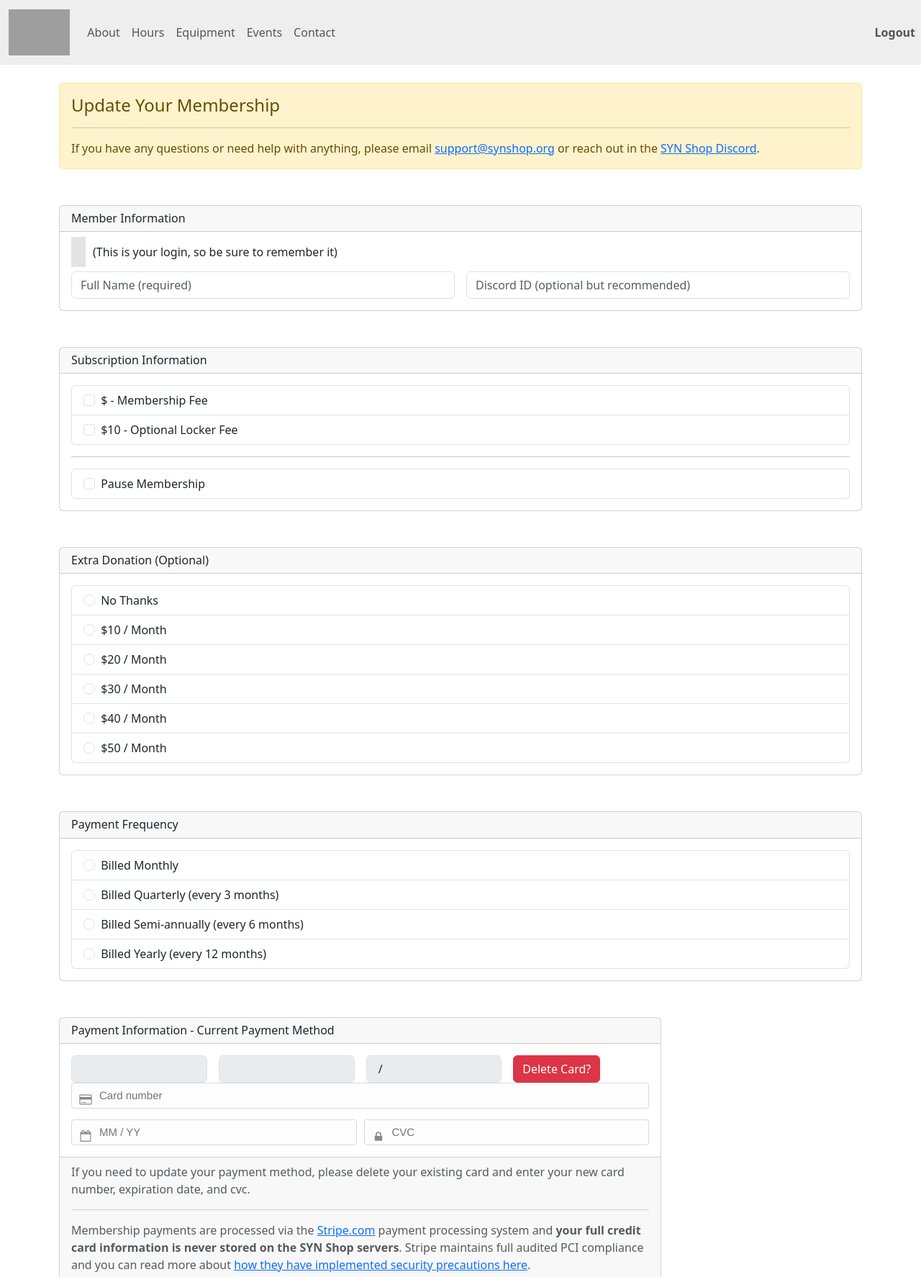
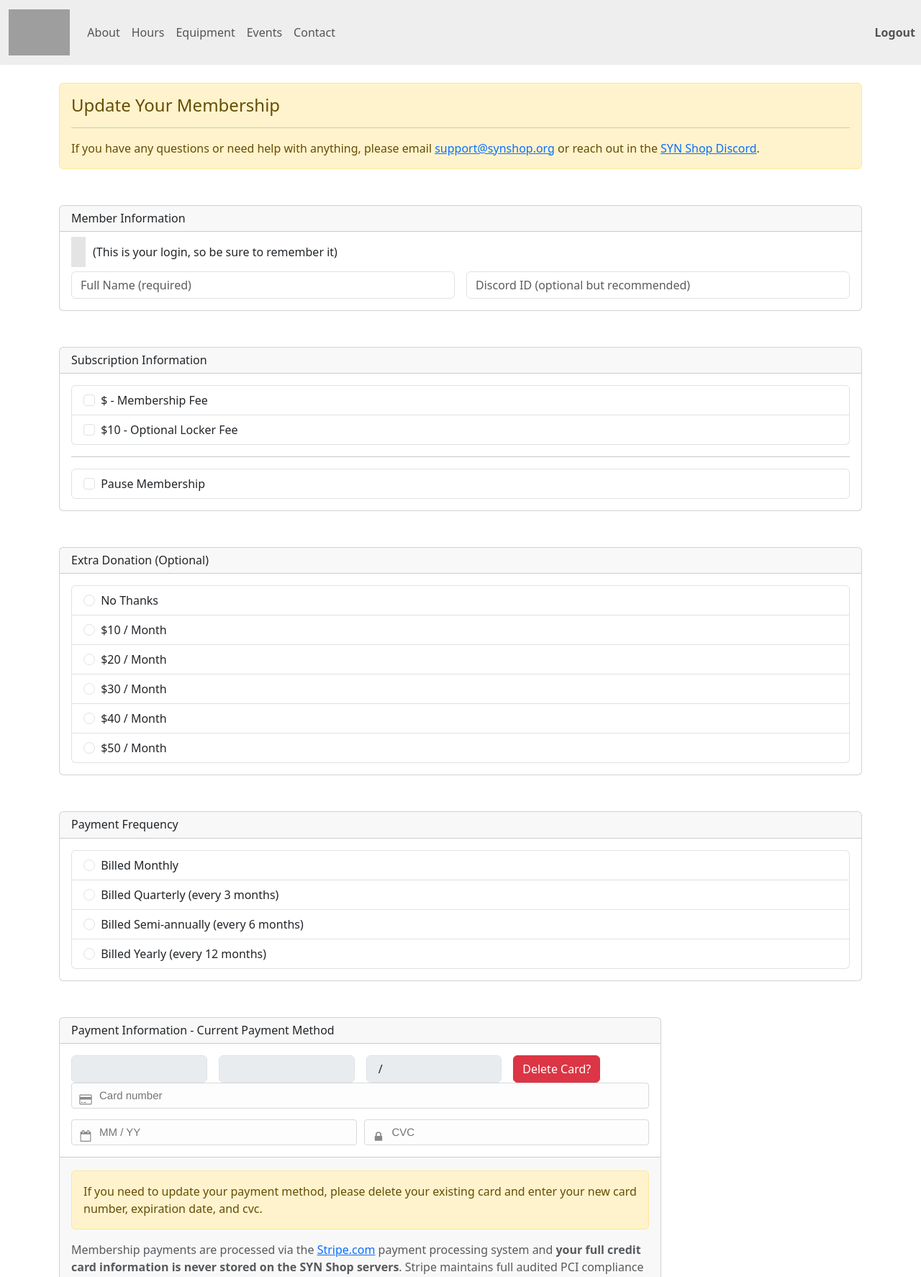
Before and after one commit to synshop/membership.synshop.org, a Flask app: template templates/update_user.html in a window 1280 px wide. Shown: the top 1774 px of the page at 72% size. Run offline with Flask 3, Linux system fonts and the light colour scheme; the template is opened without the code that fills it, so the values that code supplies are empty; parts of the project's set-up code (start-up, migrations or seed data) failed here and were passed over; some libraries are stand-ins or nearby versions; grey boxes are pictures that could not be loaded.

Commit message:
more ui improvements

```diff
--- a/templates/update_user.html
+++ b/templates/update_user.html
@@ -487,9 +487,10 @@
 
     </div>
     <div class="card-footer text-body-secondary">
-      If you need to update your payment method, please delete your existing card and enter your new card
-      number, expiration date, and cvc.
-      <hr/>
+      <div class="alert alert-warning" role="alert" style="margin-top:10px;">
+        If you need to update your payment method, please delete your existing card and enter your new card
+        number, expiration date, and cvc.
+      </div>
       Membership payments are processed via the <a href="https://stripe.com/">Stripe.com</a> payment
       processing system and <span style="font-weight: bold;">your full credit card information is never
       stored on the SYN Shop servers</span>.  Stripe maintains full audited PCI compliance and you can
```
